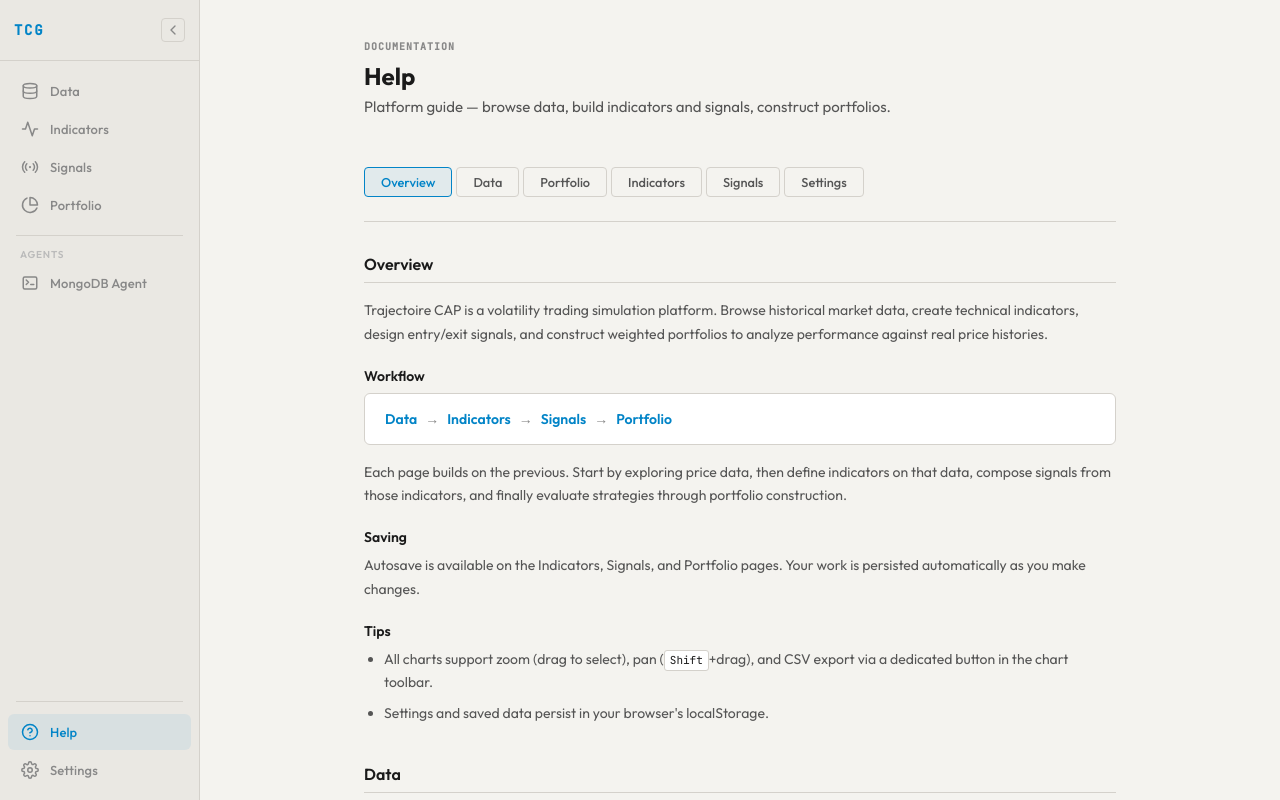
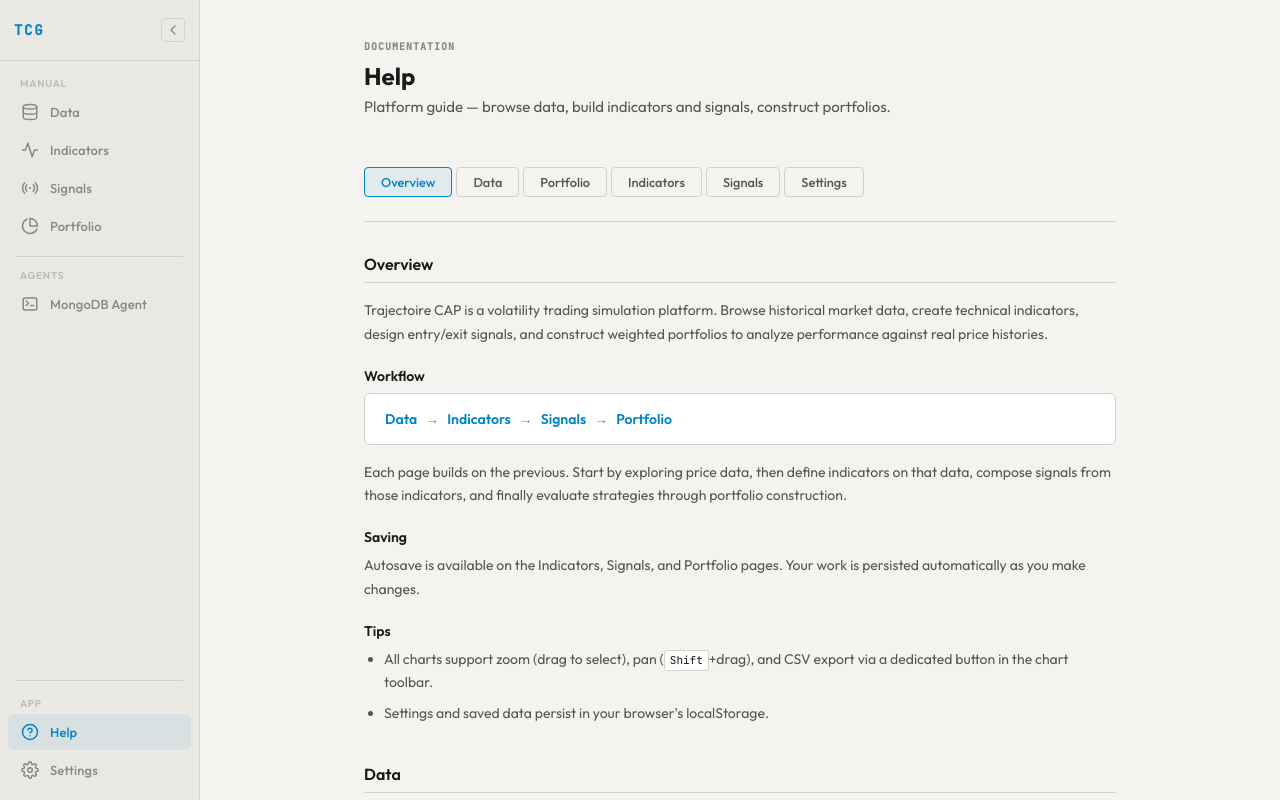
Before and after one commit to Gaellosada/TCG-software, a React (Vite) app in the folder frontend/: page /help in a window 1280 px wide. Built offline with nearby package versions, Linux system fonts and the light colour scheme.

Commit message:
style(sidebar): add section labels "Manual" and "App" to top and bottom nav
Co-Authored-By: Claude Opus 4.6 <noreply@anthropic.com>

```diff
--- a/frontend/src/components/layout/Sidebar.jsx
+++ b/frontend/src/components/layout/Sidebar.jsx
@@ -55,6 +55,7 @@ function Sidebar({ collapsed, onToggle }) {
         </button>
       </div>
       <nav className={styles.topNav}>
+        {!collapsed && <div className={styles.sectionLabel}>Manual</div>}
         <NavItems items={MAIN_NAV} collapsed={collapsed} />
       </nav>
       <div className={styles.divider} />
@@ -65,6 +66,7 @@ function Sidebar({ collapsed, onToggle }) {
       <div className={styles.spacer} />
       <div className={styles.divider} />
       <nav className={styles.bottomNav}>
+        {!collapsed && <div className={styles.sectionLabel}>App</div>}
         <NavItems items={BOTTOM_NAV} collapsed={collapsed} />
       </nav>
     </aside>
```
